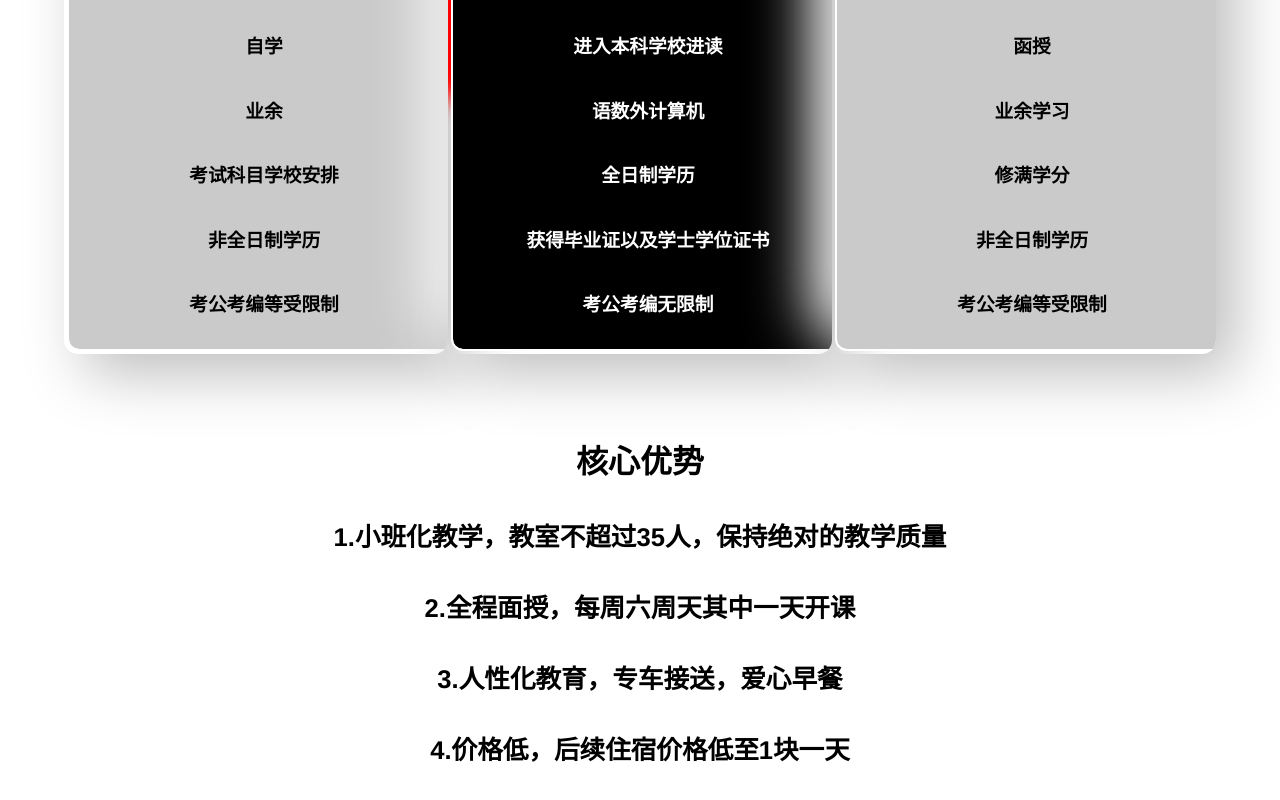
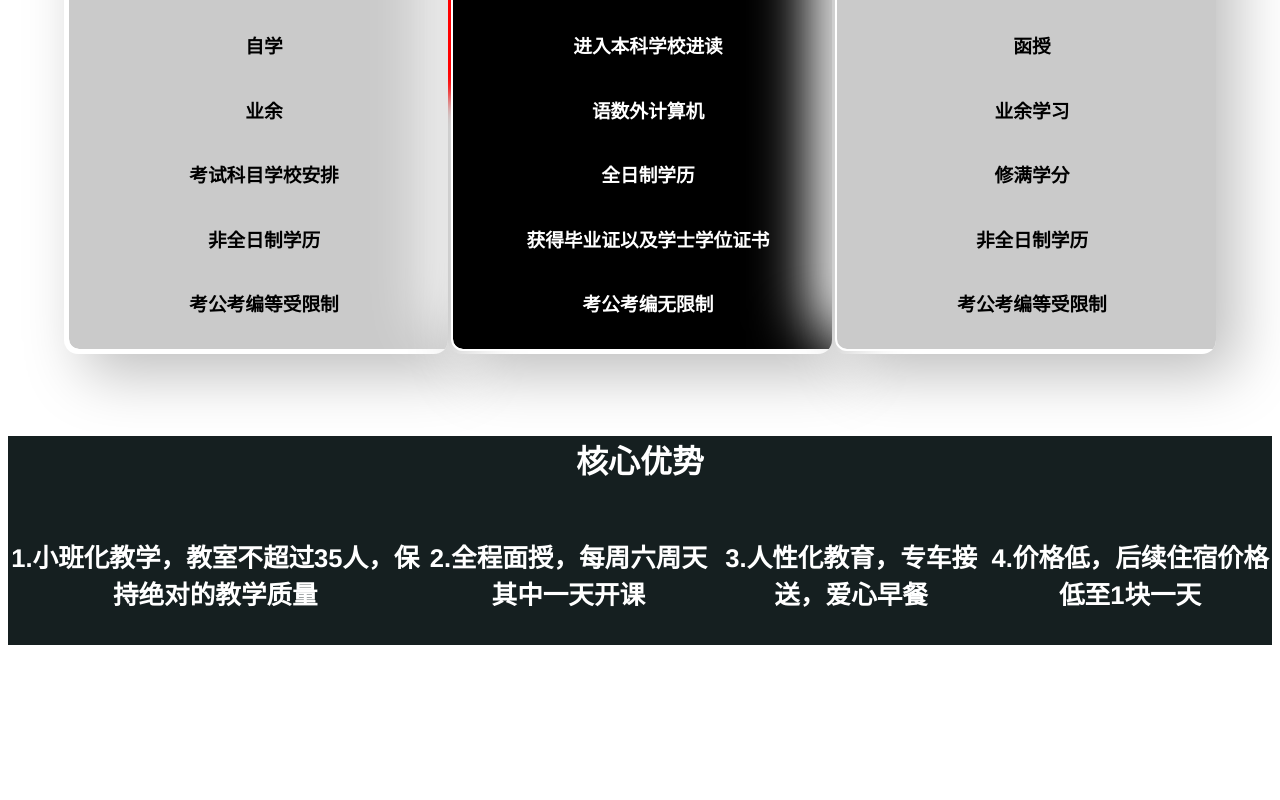
Before and after one commit to chenjiaweizzZ/hetaitongda, a Vue app in the folder app/: page /#/ in a window 1280 px wide. Shown: the part 1024-1824 px from the top of the page. After the commit the page ends 1677 px from the top, so only its background shows below. Built offline with nearby package versions, Linux system fonts and the light colour scheme.

Commit message:
vant组件安装，contentSpecial组件样式修改

```diff
--- a/app/package.json
+++ b/app/package.json
@@ -11,6 +11,7 @@
   },
   "dependencies": {
     "element-ui": "^2.15.14",
+    "vant": "^4.7.3",
     "vue": "^2.5.2",
     "vue-router": "^3.0.1"
   },
--- a/app/src/views/components/contentSpecial.vue
+++ b/app/src/views/components/contentSpecial.vue
@@ -1,7 +1,7 @@
 <template>
     <div class="contentSpecial">
+        <h1 class="title1">核心优势</h1>
         <div class="section">
-            <h1 class="title1">核心优势</h1>
             <h4 class="title2">1.小班化教学，教室不超过35人，保持绝对的教学质量</h4>
             <h4 class="title2">2.全程面授，每周六周天其中一天开课</h4>
             <h4 class="title2">3.人性化教育，专车接送，爱心早餐</h4>
@@ -24,11 +24,14 @@ export default {
     text-align: center;
     /* margin-left: 80px;
     margin-right: 80px; */
+    display: flex;
+    justify-content: space-around;
 }
 
 .title1 {
     font-size: 2em;
     font-weight: bold;
+    text-align: center;
 }
 
 .title2 {
@@ -36,4 +39,9 @@ export default {
     font-weight: bold;
     font-family: Montserrat, Helvetica, Arial, sans-serif;
 }
+
+.contentSpecial {
+    background-color: #151f20;
+    color: #fff;
+    }
 </style>
```
Also changed, not shown: 1 other file (tests, documents, lock files or other folders).
